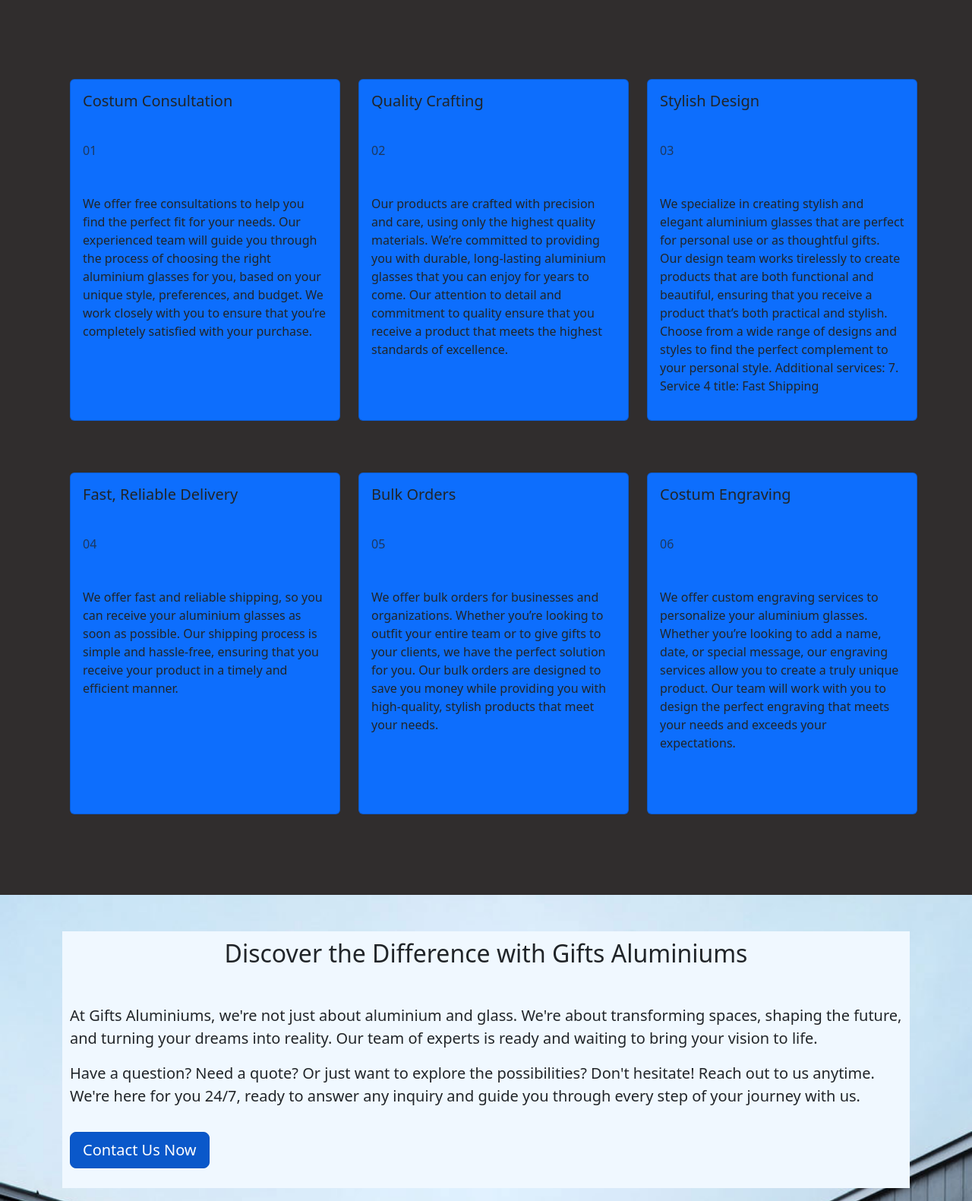
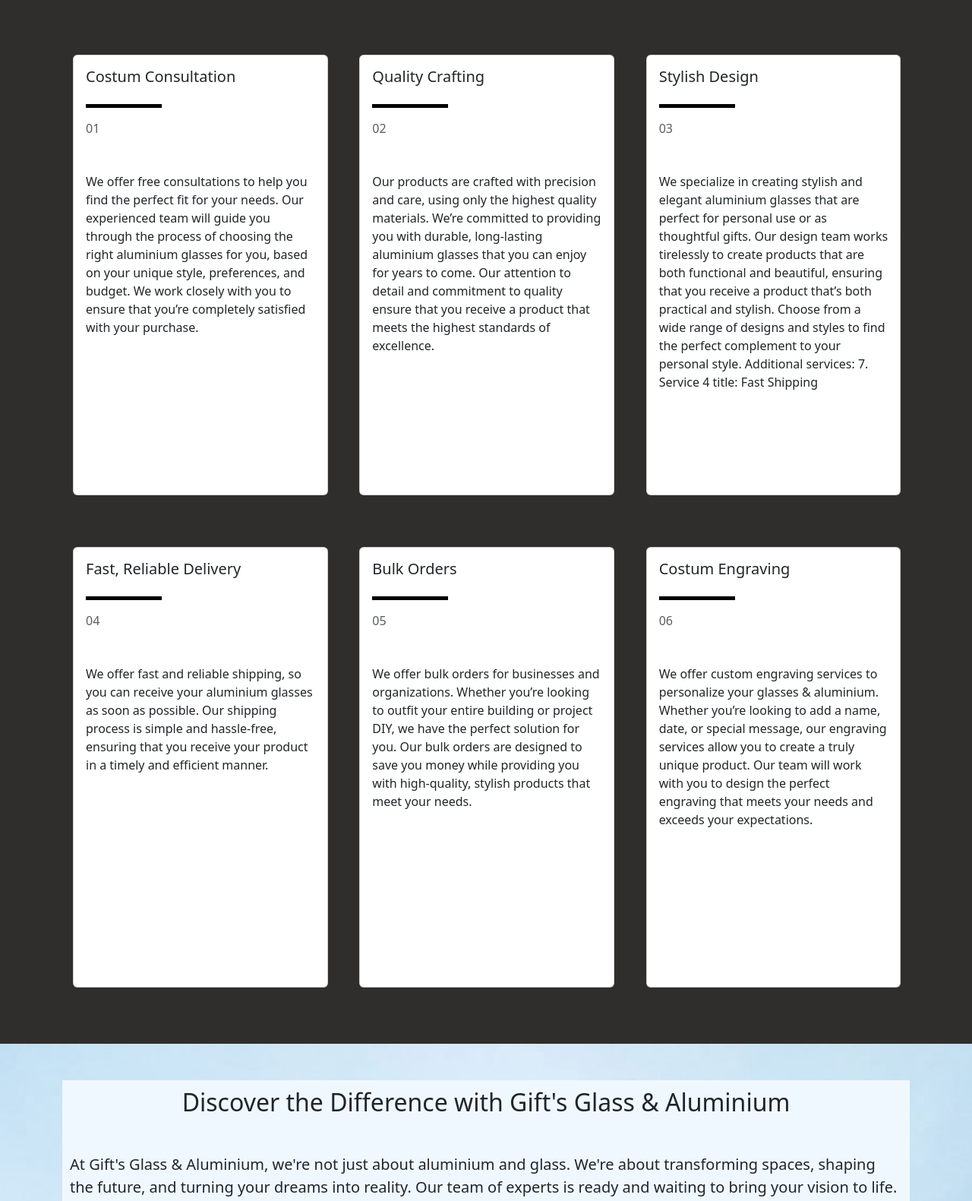
Before and after one commit to bonolo2s/Gifts-Aluminium-s-Freelance-Project, a plain HTML site: page Services.html in a window 1280 px wide. Shown: the part 802-2383 px from the top of the page at 76% size. Drawn offline with nearby package versions, Linux system fonts and the light colour scheme.

Commit message:
adjusted Logo per Clients Request

```diff
--- a/Services.html
+++ b/Services.html
@@ -36,10 +36,10 @@
     </style>
     <body>
         <div class="position-relative">
-            <nav class="navbar navbar-expand-md bg-body-secondary w-100 z-1 position-fixed top-0 start-0 " id="navbar"><!--why did this one stick at the Top-->
+            <nav class="navbar navbar-expand-lg bg-body-secondary w-100 z-1 position-fixed top-0 start-0 " id="navbar"><!--why did this one stick at the Top-->
                 <div class="container">
                     <a href="#" class="navbar-brand">
-                        <span class="fw-bold fs-2">Gifts Aluminiums®️</span>
+                        <span class="fw-bold fs-2">Gift's Glass & Aluminium®️</span>
                     </a>
 
                     <!--toggle btn-->
@@ -94,12 +94,13 @@
 
         <!--Services Provided-->
         <section style="background-color: rgb(48, 45, 45);">
-            <div class="container-lg py-5">
+            <div class="container-lg p-3">
                 <div class="row my-5">
                     <div class="col-12 col-md-4">
-                        <div class="card bg-primary" style="width: 100%;min-height: 450px;margin: 10px;">
+                        <div class="card bg-grey" style="width: 95%;min-height: 580px;margin: 10px;">
                             <div class="card-body">
-                              <h5 class="card-title mb-5">Costum Consultation</h5>
+                              <h5 class="card-title ">Costum Consultation</h5>
+                              <span class="my-3" style="width: 100px;height: 5px;background-color: black;display: inline-block;"></span>
                               <h6 class="card-subtitle mb-2 text-body-secondary mb-5">01</h6>
                               <p class="card-text">We offer free consultations to help you find the perfect fit for your needs.
                                  Our experienced team will guide you through the process of choosing the right aluminium glasses for
@@ -109,9 +110,10 @@
                         </div>
                     </div>
                     <div class="col-12 col-md-4">
-                        <div class="card bg-primary" style="width: 100%;min-height: 450px;margin: 10px;">
+                        <div class="card bg-grey" style="width: 95%;min-height: 580px;margin: 10px;">
                             <div class="card-body">
-                              <h5 class="card-title mb-5">Quality Crafting</h5>
+                              <h5 class="card-title">Quality Crafting</h5>
+                              <span class="my-3" style="width: 100px;height: 5px;background-color: black;display: inline-block;"></span>
                               <h6 class="card-subtitle mb-2 text-body-secondary mb-5">02</h6>
                               <p class="card-text">Our products are crafted with precision and care, using only the highest quality materials.
                                  We’re committed to providing you with durable, long-lasting aluminium glasses that you can enjoy for years to
@@ -121,9 +123,10 @@
                         </div>
                     </div>
                     <div class="col-12 col-md-4">
-                        <div class="card bg-primary" style="width: 100%;min-height: 450px;margin: 10px;">
+                        <div class="card bg-grey" style="width: 95%;min-height: 580px;margin: 10px;">
                             <div class="card-body">
-                              <h5 class="card-title mb-5">Stylish Design</h5>
+                              <h5 class="card-title ">Stylish Design</h5>
+                              <span class="my-3" style="width: 100px;height: 5px;background-color: black;display: inline-block;"></span>
                               <h6 class="card-subtitle mb-2 text-body-secondary mb-5">03</h6>
                               <p class="card-text">We specialize in creating stylish and elegant aluminium glasses that are perfect
                                  for personal use or as thoughtful gifts. Our design team works tirelessly to create products that are
@@ -136,9 +139,10 @@
                 </div>
                 <div class="row my-5">
                     <div class="col-12 col-md-4">
-                        <div class="card bg-primary" style="width: 100%;min-height: 450px;margin: 10px;">
+                        <div class="card bg-grey" style="width: 95%;min-height: 580px;margin: 10px;">
                             <div class="card-body">
-                              <h5 class="card-title mb-5">Fast, Reliable Delivery</h5>
+                              <h5 class="card-title">Fast, Reliable Delivery</h5>
+                              <span class="my-3" style="width: 100px;height: 5px;background-color: black;display: inline-block;"></span>
                               <h6 class="card-subtitle mb-2 text-body-secondary mb-5">04</h6>
                               <p class="card-text">We offer fast and reliable shipping, so you can receive your
                                 aluminium glasses as soon as possible. Our shipping process is simple and hassle-free,
@@ -147,23 +151,25 @@
                         </div>
                     </div>
                     <div class="col-12 col-md-4">
-                        <div class="card bg-primary" style="width: 100%;min-height: 450px;margin: 10px;">
+                        <div class="card bg-grey" style="width: 95%;min-height: 580px;margin: 10px;">
                             <div class="card-body">
-                              <h5 class="card-title mb-5">Bulk Orders</h5>
+                              <h5 class="card-title">Bulk Orders</h5>
+                              <span class="my-3" style="width: 100px;height: 5px;background-color: black;display: inline-block;"></span>
                               <h6 class="card-subtitle mb-2 text-body-secondary mb-5" >05</h6>
                               <p class="card-text">We offer bulk orders for businesses and organizations. Whether you’re looking to
-                                 outfit your entire team or to give gifts to your clients, we have the perfect solution for you.
+                                 outfit your entire building or project DIY, we have the perfect solution for you.
                                   Our bulk orders are designed to save you money while providing you with high-quality,
                                   stylish products that meet your needs.</p>
                             </div>
                         </div>
                     </div>
                     <div class="col-12 col-md-4">
-                        <div class="card bg-primary" style="width: 100%;min-height: 450px;margin: 10px;">
+                        <div class="card bg-grey" style="width: 95%;min-height: 580px;margin: 10px;">
                             <div class="card-body">
-                              <h5 class="card-title mb-5">Costum Engraving</h5>
+                              <h5 class="card-title">Costum Engraving</h5>
+                              <span class="my-3" style="width: 100px;height: 5px;background-color: black;display: inline-block;"></span>
                               <h6 class="card-subtitle mb-2 text-body-secondary mb-5">06</h6>
-                              <p class="card-text">We offer custom engraving services to personalize your aluminium glasses.
+                              <p class="card-text">We offer custom engraving services to personalize your glasses & aluminium.
                                  Whether you’re looking to add a name, date, or special message, our engraving services
                                  allow you to create a truly unique product. Our team will work with you to design the perfect
                                  engraving that meets your needs and exceeds your expectations.</p>
@@ -178,8 +184,8 @@
         <section id="CTA">
             <div class="container-lg py-5">
                 <div style="background-color: aliceblue;padding: 10px;">
-                    <h2 class="text-center mb-5">Discover the Difference with Gifts Aluminiums</h2>
-                    <p class="fs-5">At Gifts Aluminiums, we're not just about aluminium and glass. We're
+                    <h2 class="text-center mb-5">Discover the Difference with Gift's Glass & Aluminium</h2>
+                    <p class="fs-5">At Gift's Glass & Aluminium, we're not just about aluminium and glass. We're
                         about transforming spaces, shaping the future, and turning your dreams into reality. Our
                         team of experts is ready and waiting to bring your vision to life.
                     </p>
@@ -206,7 +212,7 @@
                     </div>
                     <div class="col-12 col-md-6 text-center my-2 text-lg-start mt-5 mt-md-0">
                         <h4 class="text-white">CONTACT</h4>
-                        <h5 class="text-white">Gifts Aluminium Glasses</h5>
+                        <h5 class="text-white">Gift's Glass & Aluminium</h5>
                         <p class="text-white">Kaalfontein, Ext 22, 5534 Cabin Cres </p>
                         <p class="text-white">Midrand, 1685</p>
                         <p class="text-white">0727525285</p>
```
Also changed, not shown: About.html (+5 -5 lines), Contact.html (+3 -3 lines), Portfolio.html (+5 -5 lines), index.html (+6 -6 lines), 1 other file.
